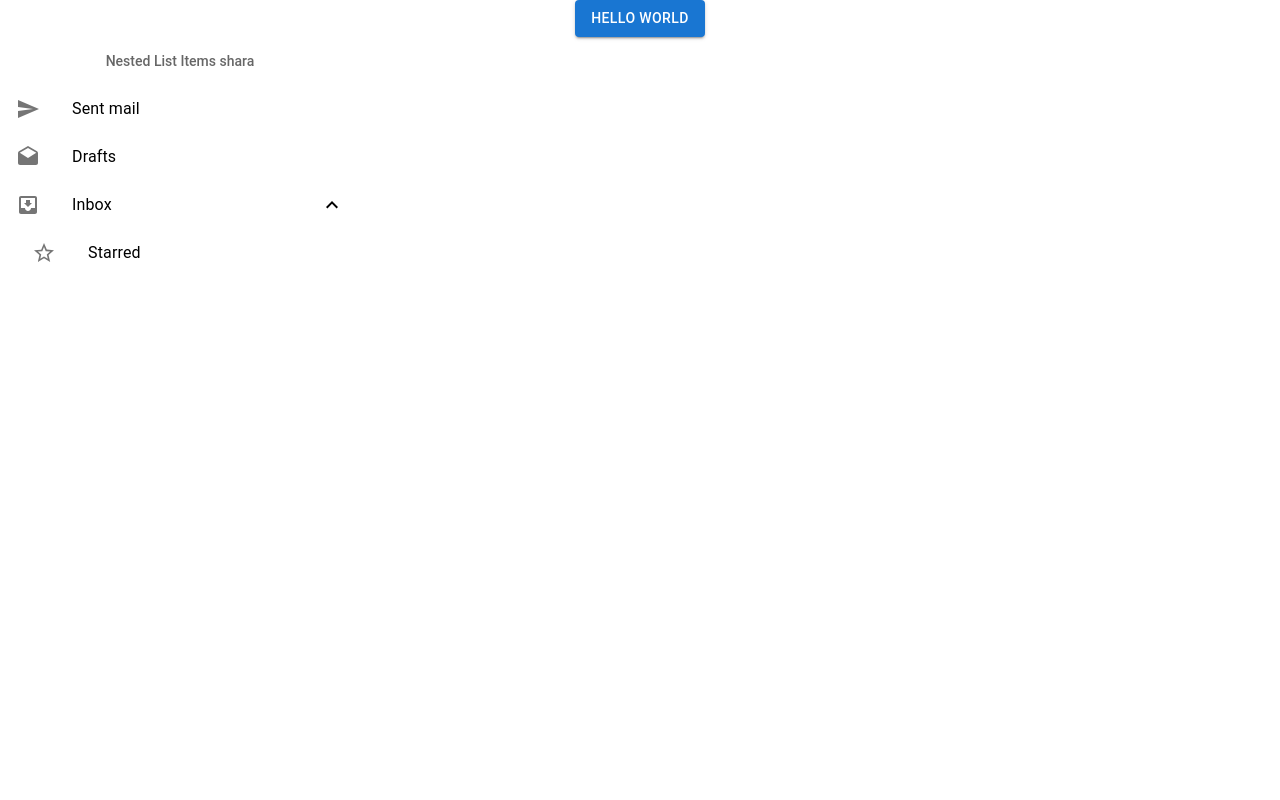
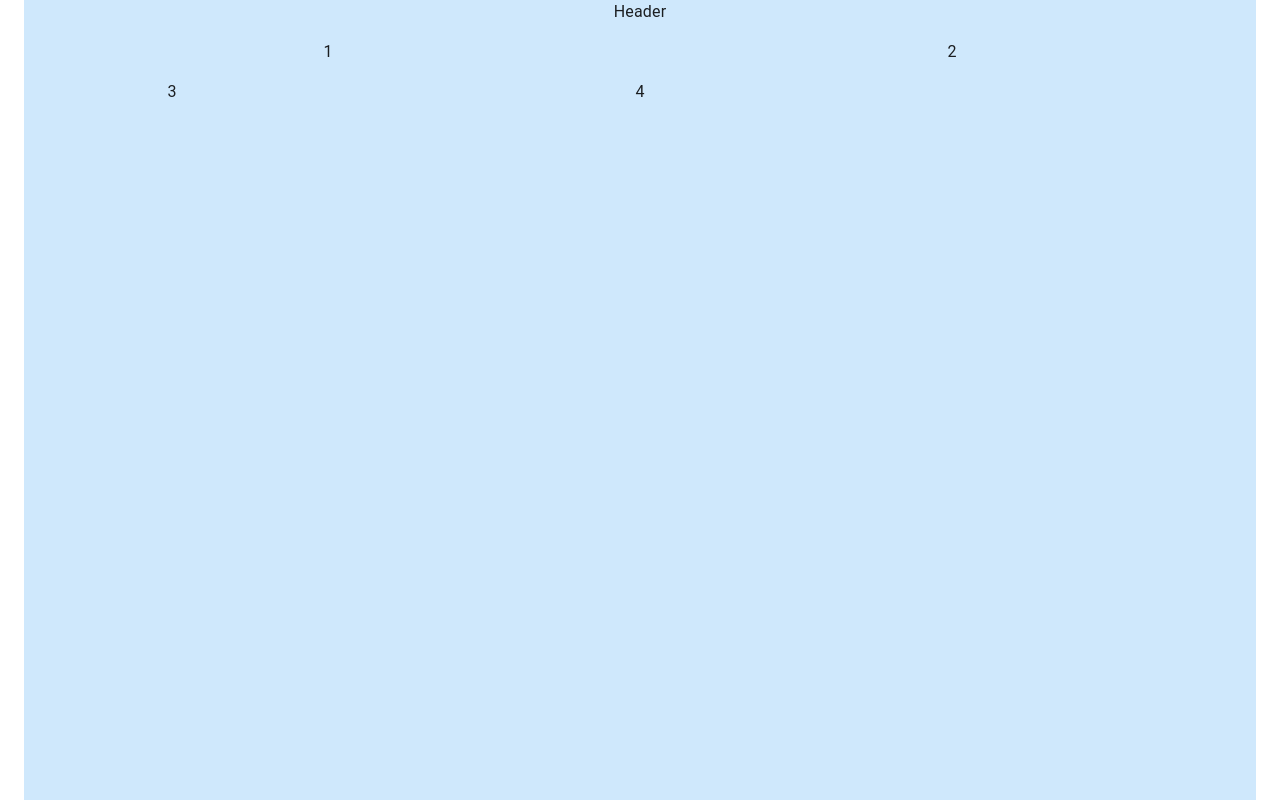
Before and after one commit to RickieSTS/Spotidados, a React (Create React App) app: page / in a window 1280 px wide. Built offline with nearby package versions, Linux system fonts and the light colour scheme.

Commit message:
Added grid to App.js

```diff
--- a/src/App.js
+++ b/src/App.js
@@ -1,15 +1,38 @@
-
-import './App.css';
-import * as React from 'react';
-import Button from '@mui/material/Button';
-import NestedList from './Components/teste/teste';
-
+import "./App.css";
+import * as React from "react";
+import Container from "@mui/material/Container";
+import Box from "@mui/material/Box";
+import CssBaseline from "@mui/material/CssBaseline";
+import Grid from "@mui/material/Grid2";
+import { styled } from "@mui/material/styles";
 
 function App() {
   return (
     <div className="App">
-     <Button variant="contained">Hello world</Button>
-     <NestedList />
+      <React.Fragment>
+        <CssBaseline />
+        <Container maxWidth="xxl">
+          <Box sx={{ bgcolor: "#cfe8fc", height: "100vh" }}>
+            <Grid container spacing={2} columns={16}>
+            <Grid size={{xs:16}}>
+               Header
+              </Grid>
+              <Grid size={{ xs: 6, md: 8 }}>
+               1
+              </Grid>
+              <Grid size={{ xs: 6, md: 8 }}>
+                2
+              </Grid>
+              <Grid size={{ xs: 6, md: 4 }}>
+               3
+              </Grid>
+              <Grid size={{ xs: 6, md: 8 }}>
+              4
+              </Grid>
+            </Grid>
+          </Box>
+        </Container>
+      </React.Fragment>
     </div>
   );
 }
```
Also changed, not shown: src/Components/g1/g1.jsx (added).
